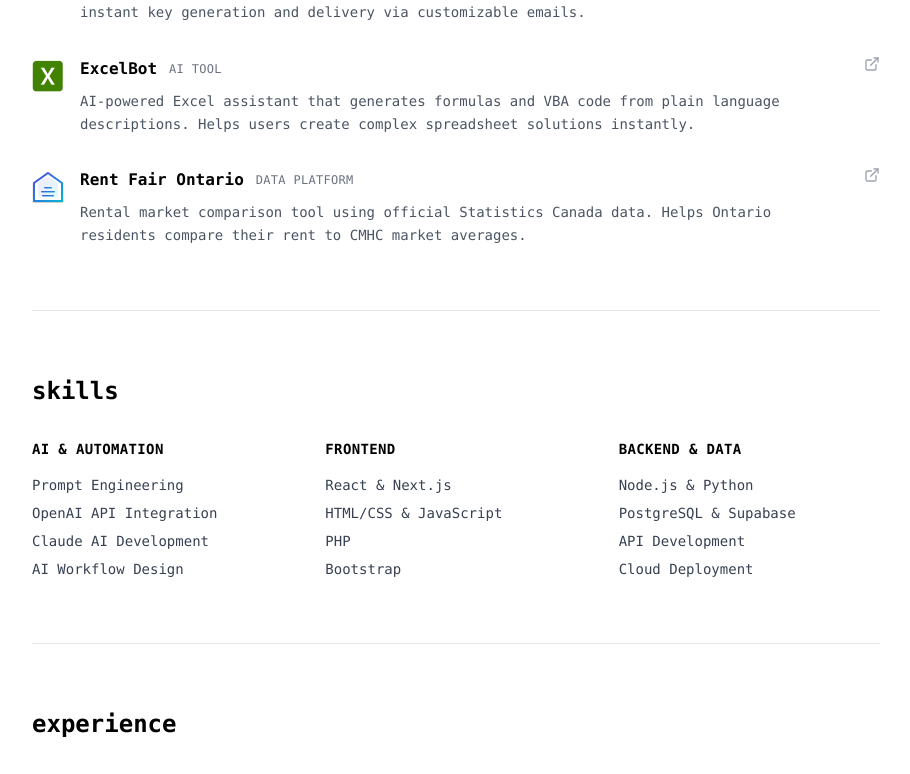
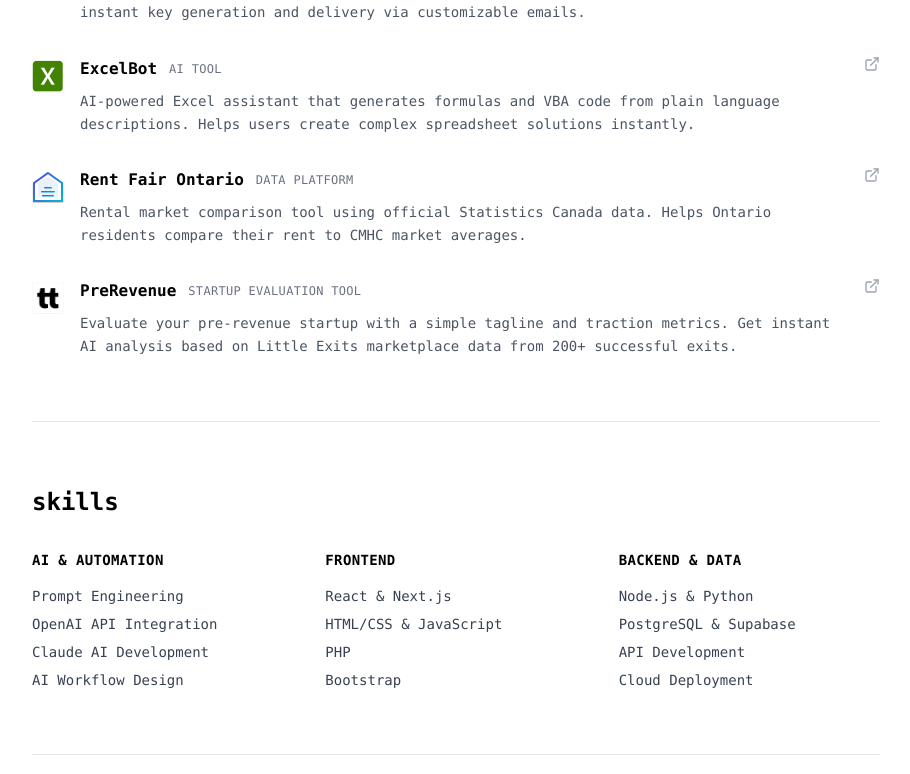
Before and after one commit to campbellsinvestment/stepocampbell, a Next.js app: page / in a window 1280 px wide. Shown: the part 1148-1922 px from the top of the page, without its empty margins (184-1094 px from the left). Built offline with nearby package versions, Linux system fonts and the light colour scheme.

Commit message:
update portfolio

```diff
--- a/app/page.tsx
+++ b/app/page.tsx
@@ -221,6 +221,13 @@
                 link: "https://rentfairontario.vercel.app",
                 type: "Data Platform",
                 iconPath: "/icons/rentfair-icon.svg"
+              },
+              {
+                title: "PreRevenue",
+                description: "Evaluate your pre-revenue startup with a simple tagline and traction metrics. Get instant AI analysis based on Little Exits marketplace data from 200+ successful exits.",
+                link: "https://prerevenue.io",
+                type: "Startup Evaluation Tool",
+                iconPath: "/icons/prerevenue.png"
               }
             ].map((project, index) => (
               <div key={index} className="group">
```
Also changed, not shown: public/icons/prerevenue.png (added).
